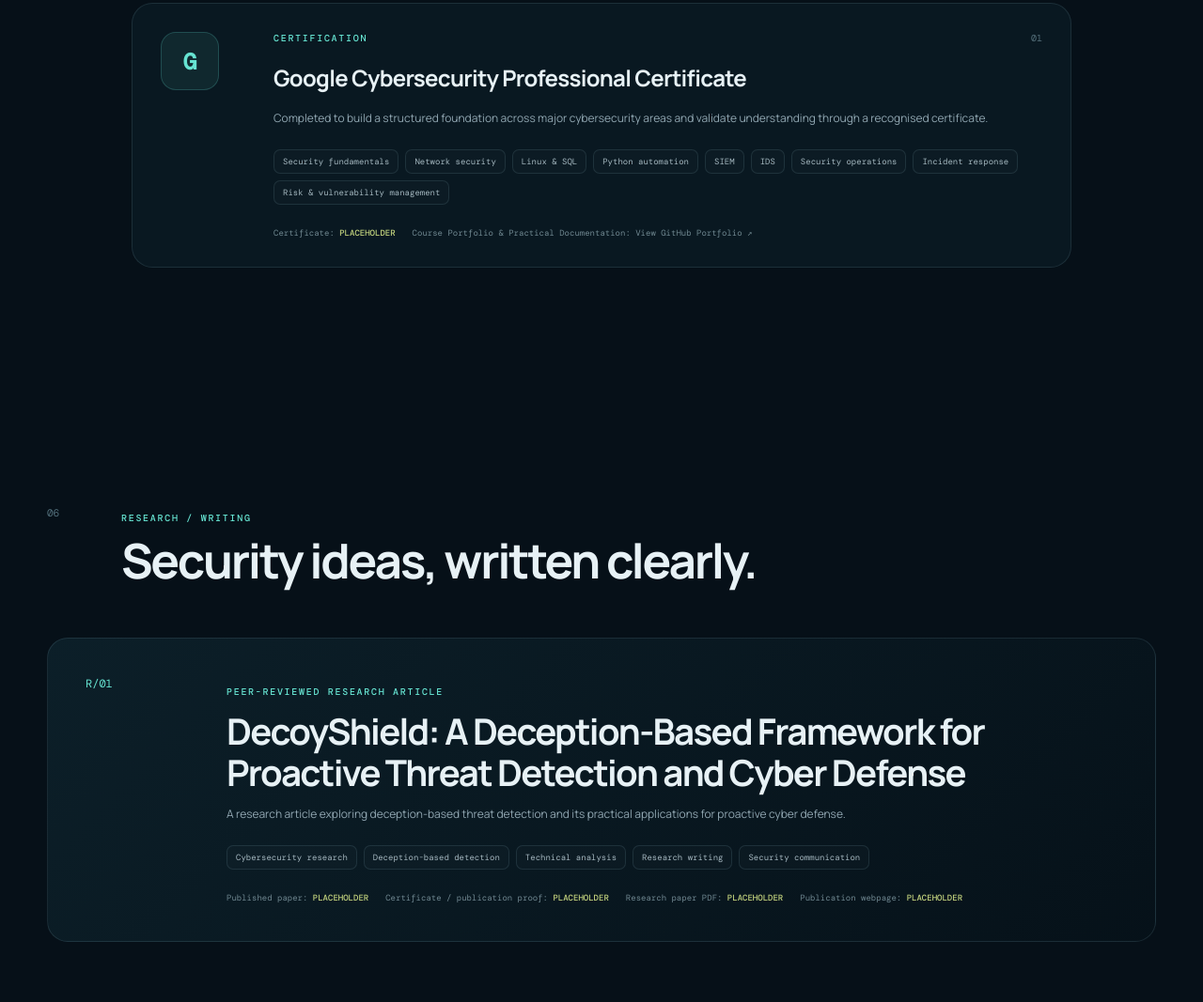
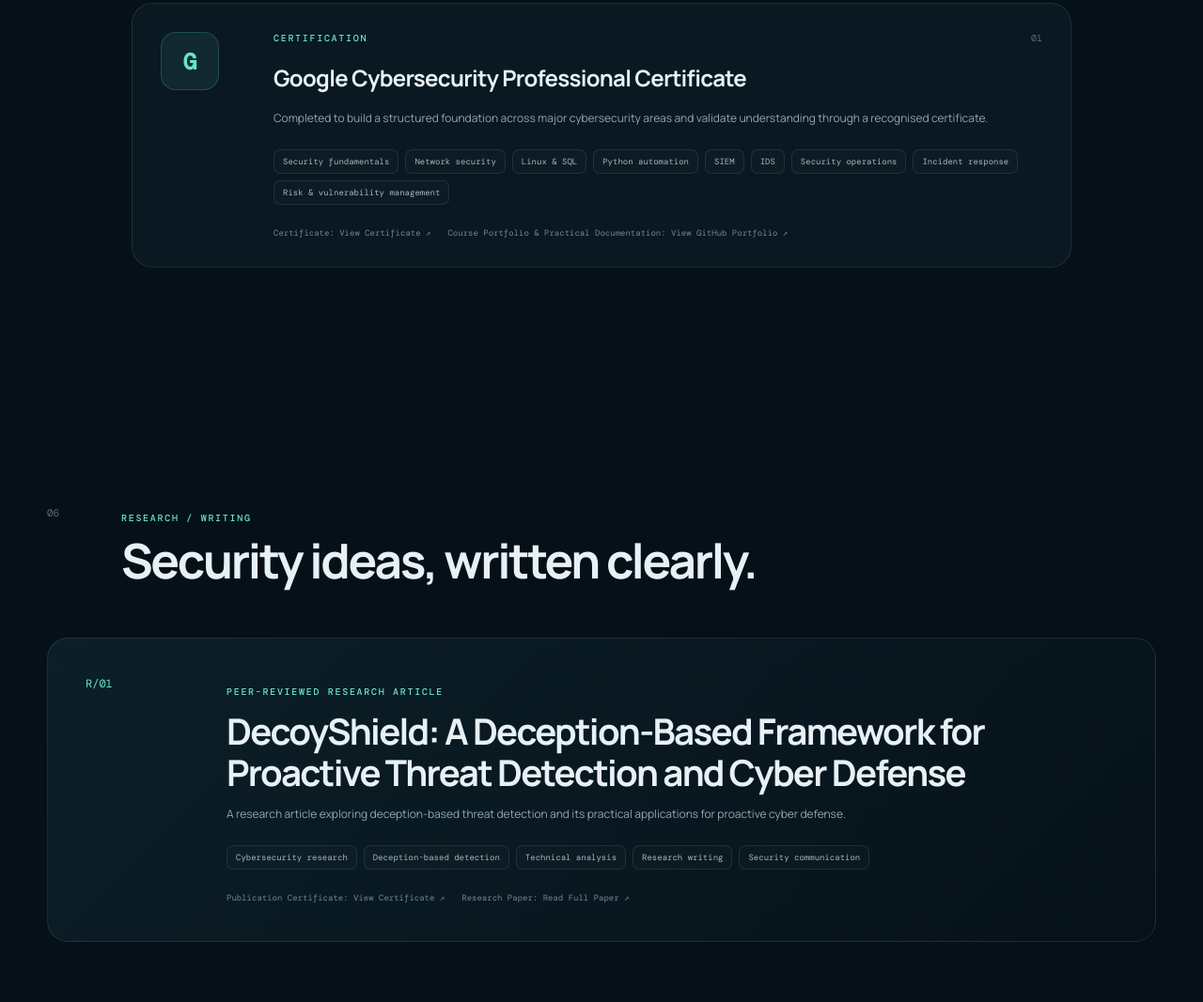
Before and after one commit to SnehaN99/PORTFOLIO, a plain HTML site: page index.html in a window 1280 px wide. Shown: the part 4425-5492 px from the top of the page at 94% size. Drawn offline with nearby package versions, Linux system fonts and the light colour scheme.

Commit message:
Replace placeholders with actual evidence links
Updated evidence links with actual certificate and research paper references.

```diff
--- a/index.html
+++ b/index.html
@@ -250,7 +250,14 @@
           </div>
 
 <div class="evidence-links">
-  <span>Certificate: <b>PLACEHOLDER</b></span>
+  <span>
+    Certificate:
+    <a href="assets/google-cybersecurity-certificate.pdf"
+       target="_blank"
+       rel="noopener noreferrer">
+      View Certificate ↗
+    </a>
+  </span>
   <span>Course Portfolio & Practical Documentation:
     <a href="https://github.com/SnehaN99/Cybersecurity-Portfolio"
        target="_blank"
@@ -290,11 +297,24 @@
             <span>Security communication</span>
           </div>
           <div class="evidence-links">
-            <span>Published paper: <b>PLACEHOLDER</b></span>
-            <span>Certificate / publication proof: <b>PLACEHOLDER</b></span>
-            <span>Research paper PDF: <b>PLACEHOLDER</b></span>
-            <span>Publication webpage: <b>PLACEHOLDER</b></span>
-          </div>
+  <span>
+    Publication Certificate:
+    <a href="assets/decoyshield-publication-certificate.jpeg"
+       target="_blank"
+       rel="noopener noreferrer">
+      View Certificate ↗
+    </a>
+  </span>
+
+  <span>
+    Research Paper:
+    <a href="assets/decoyshield-research-paper.pdf"
+       target="_blank"
+       rel="noopener noreferrer">
+      Read Full Paper ↗
+    </a>
+  </span>
+</div>
         </div>
       </article>
     </section>
@@ -312,7 +332,7 @@
         <div class="empty-code">+</div>
         <div>
           <strong>Community and achievement evidence can be added here.</strong>
-          <p>The supplied profile does not document volunteering, mentoring, talks or awards. Add only accomplishments that have real evidence and measurable context.</p>
+          <p>The supplied profile does not document volunteering, mentoring, talks or awards.</p>
         </div>
       </div>
     </section>
```
